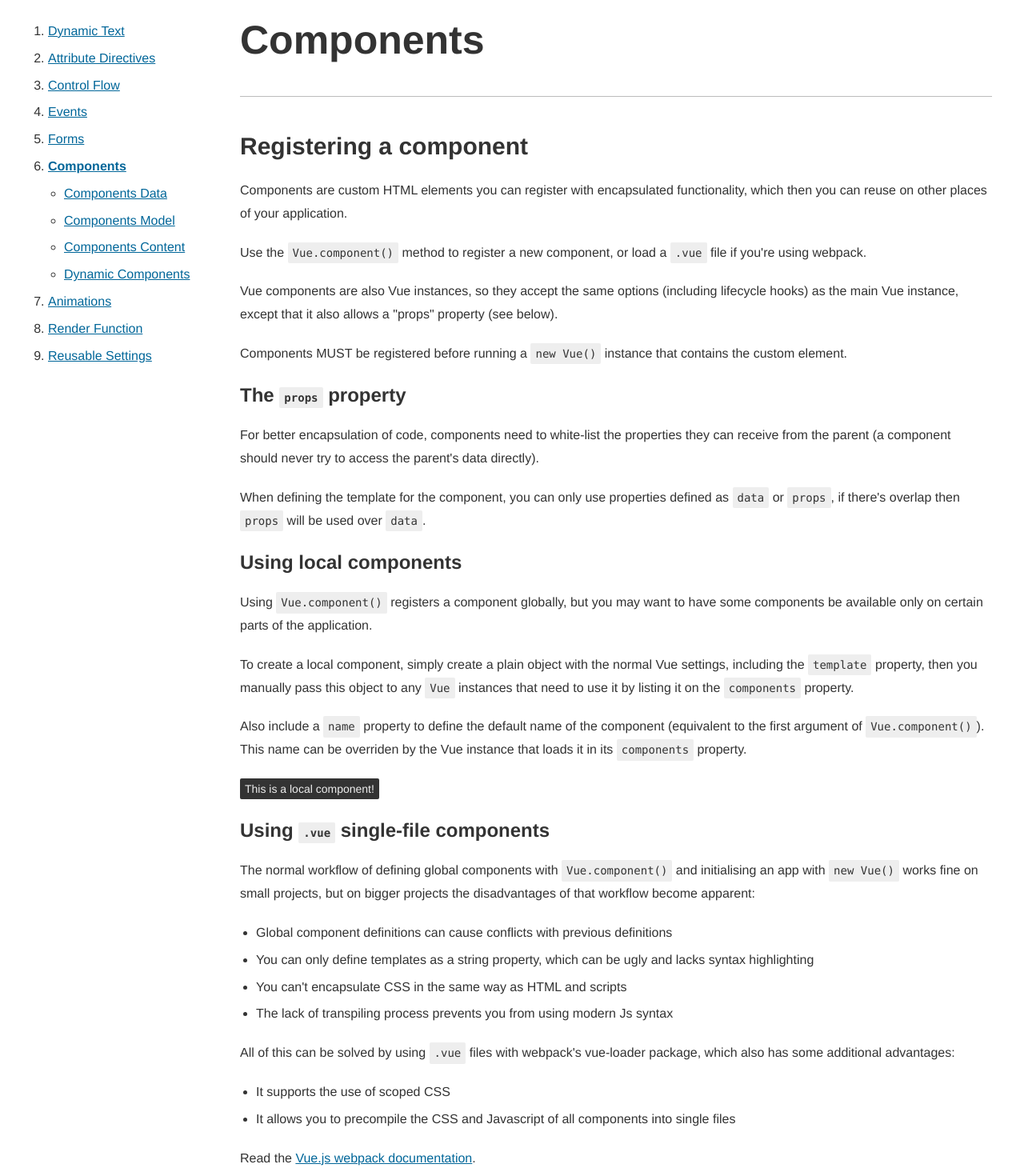
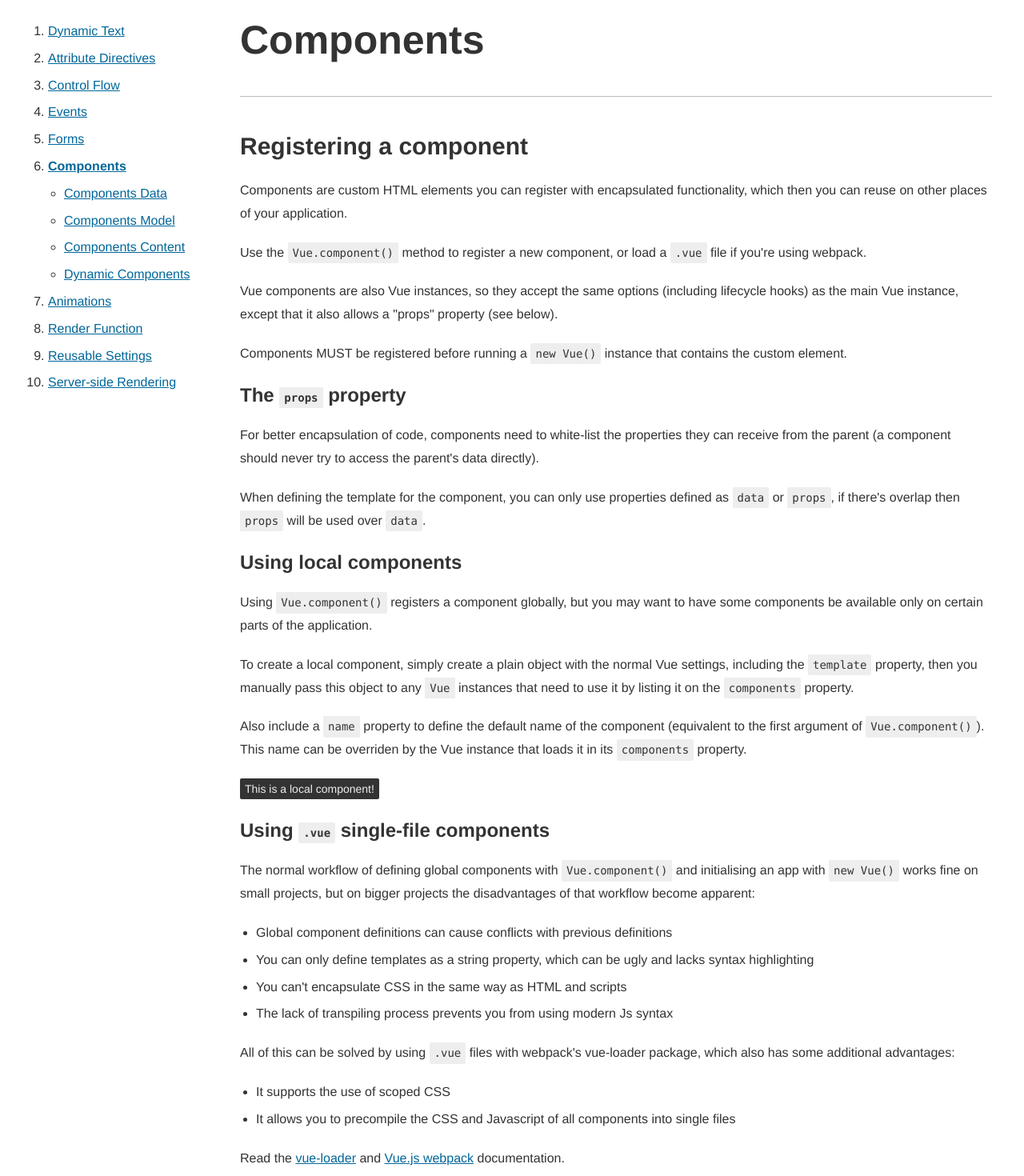
Before and after one commit to romanmz/vue-js-reference, a Vue app: page /#/components in a window 1280 px wide. Shown: the top 1470 px of the page at 80% size. Built offline with nearby package versions, Linux system fonts and the light colour scheme.

Commit message:
Added ServerSideRendering.vue

```diff
--- a/src/App.vue
+++ b/src/App.vue
@@ -18,6 +18,7 @@
 				<li><router-link to="/animations/">Animations</router-link></li>
 				<li><router-link to="/render-function/">Render Function</router-link></li>
 				<li><router-link to="/reusable-settings/">Reusable Settings</router-link></li>
+				<li><router-link to="/server-side-rendering/">Server-side Rendering</router-link></li>
 			</ol>
 		</header>
 		<main class="app-main">
--- a/src/components/Components.vue
+++ b/src/components/Components.vue
@@ -32,7 +32,7 @@
 			<li>It supports the use of scoped CSS</li>
 			<li>It allows you to precompile the CSS and Javascript of all components into single files</li>
 		</ul>
-		<p>Read the <a href="https://vuejs-templates.github.io/webpack/">Vue.js webpack documentation</a>.</p>
+		<p>Read the <a href="https://vue-loader.vuejs.org/en/">vue-loader</a> and <a href="https://vuejs-templates.github.io/webpack/">Vue.js webpack</a> documentation.</p>
 		<p>You may also need to install the scss loader, just run <code>$ npm i sass-loader node-sass --save-dev</code>.</p>
 
 		<hr>
--- /dev/null
+++ b/src/components/ServerSideRendering.vue
@@ -0,0 +1,19 @@
+<template>
+	<div class="section-server-side-rendering">
+		<h1>Server-side Rendering</h1>
+		<p>[pending]</p>
+		<ul>
+			<li><a href="https://ssr.vuejs.org/">ssr.vuejs.org</a></li>
+			<li><a href="https://nuxtjs.org/">nuxtjs.org</a></li>
+		</ul>
+	</div>
+</template>
+
+<script>
+export default {
+	name: 'ServerSideRendering',
+}
+</script>
+
+<style>
+</style>
--- a/src/router/index.js
+++ b/src/router/index.js
@@ -13,6 +13,7 @@ import ComponentsDynamic from '@/components/ComponentsDynamic'
 import Animations from '@/components/Animations'
 import RenderFunction from '@/components/RenderFunction'
 import ReusableSettings from '@/components/ReusableSettings'
+import ServerSideRendering from '@/components/ServerSideRendering'
 
 Vue.use(Router)
 
@@ -83,5 +84,10 @@ export default new Router({
 			name: 'Reusable Settings',
 			component: ReusableSettings,
 		},
+		{
+			path: '/server-side-rendering/',
+			name: 'Server-side Rendering',
+			component: ServerSideRendering,
+		},
 	],
 })
```
